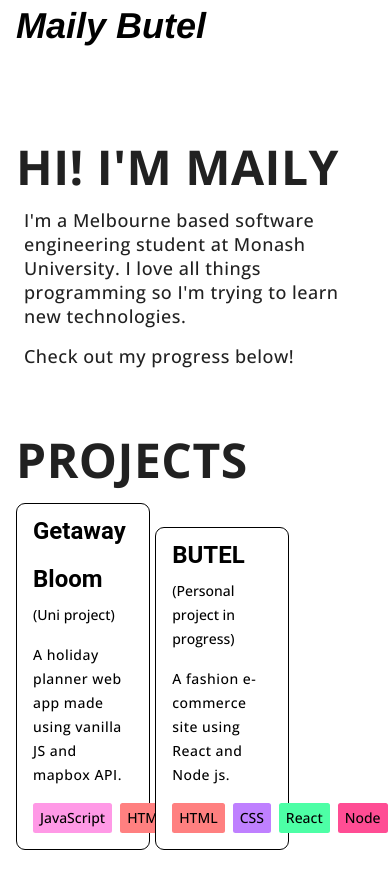
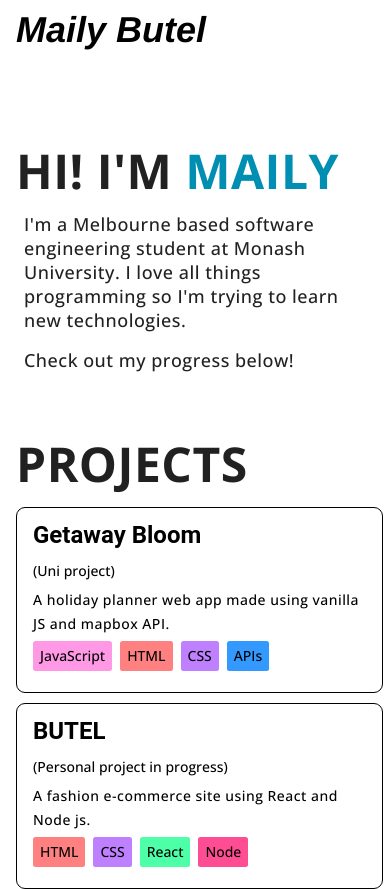
Before and after one commit to mailybutel/mailybutel.github.io, a plain HTML site: page index.html in a window 390 px wide. Shown: the top 889 px of the page. Drawn offline with nearby package versions, Linux system fonts and the light colour scheme.

Commit message:
improve responsiveness

```diff
--- a/home.css
+++ b/home.css
@@ -1,6 +1,10 @@
 
 body, html, h1, h2, p {
     font-family: 'Open Sans', sans-serif;
+}
+
+.project p {
+    margin-bottom: 5px;
 }
 
 #about p{
@@ -13,6 +17,10 @@ body, html, h1, h2, p {
     text-decoration: none;
     font-size: 36px;
     margin: 20px 0px 0px 0px;
+}
+
+header .nav {
+    padding-top: 12px;
 }
 
 .font-bold {
@@ -143,3 +151,9 @@ footer {
 .material-icons {
     margin-right: 10px;
 }
+
+@media screen and (max-width: 1367px) {
+    .project {
+        width: 93%;
+    }
+}
--- a/index.html
+++ b/index.html
@@ -19,18 +19,18 @@
     </head>
     <body>
         <header>
-            <div class="mdl-grid">
-                <div class="mdl-cell mdl-cell--8-col-desktop mdl-cell--2-offset-desktop">
+            <div class="nav mdl-grid">
+                <div class="mdl-cell mdl-cell--8-col-desktop mdl-cell--2-offset-desktop mdl-cell--6-col-tablet mdl-cell--1-offset-tablet">
                     <a class="name-logo font-bold font-italics" href="#">Maily Butel</a>
                 </div>
             </div>
         </header>
         <main>
             <div class="mdl-grid">
-                <div class="mdl-cell mdl-cell--8-col-desktop mdl-cell--2-offset-desktop">
+                <div class="mdl-cell mdl-cell--8-col-desktop mdl-cell--2-offset-desktop mdl-cell--6-col-tablet mdl-cell--1-offset-tablet">
                     <div id="about">
-                        <h1 class="section-title">HI! I'M MAILY</h1>
-                        <div class="mdl-cell mdl-cell--6-col-desktop">
+                        <h1 class="section-title">HI! I'M <span style="color: #008fb3">MAILY</span></h1>
+                        <div class="mdl-cell mdl-cell--6-col-desktop mdl-cell--8-col-tablet">
                             <p>I'm a Melbourne based software engineering student at Monash University. I love all things programming so I'm trying to learn new technologies.</p>
                             <p>Check out my progress below!</p>
                         </div>
@@ -39,7 +39,7 @@
                     <div id="projects">
                         <h1 class="section-title">PROJECTS</h1>
                         <div class="prject-grid">
-                            <a class="project" href="https://mailybutel.github.io/Getaway-Bloom/">
+                            <a class="project draw-center" href="https://mailybutel.github.io/Getaway-Bloom/">
                                 <h2 class="project-title font-bold">Getaway Bloom</h2>
                                 <p>(Uni project)</p>
                                 <p class="project-description">A holiday planner web app made using vanilla JS and mapbox API.</p>
@@ -50,7 +50,7 @@
                                     <p class="project-tag api">APIs</p>
                                 </div>
                             </a>
-                            <a class="project" href="https://mailybutel.github.io/butel/">
+                            <a class="project draw-center" href="https://mailybutel.github.io/butel/">
                                     <h2 class="project-title font-bold">BUTEL</h2>
                                     <p>(Personal project in progress)</p>
                                     <p class="project-description">A fashion e-commerce site using React and Node js.</p>
```
